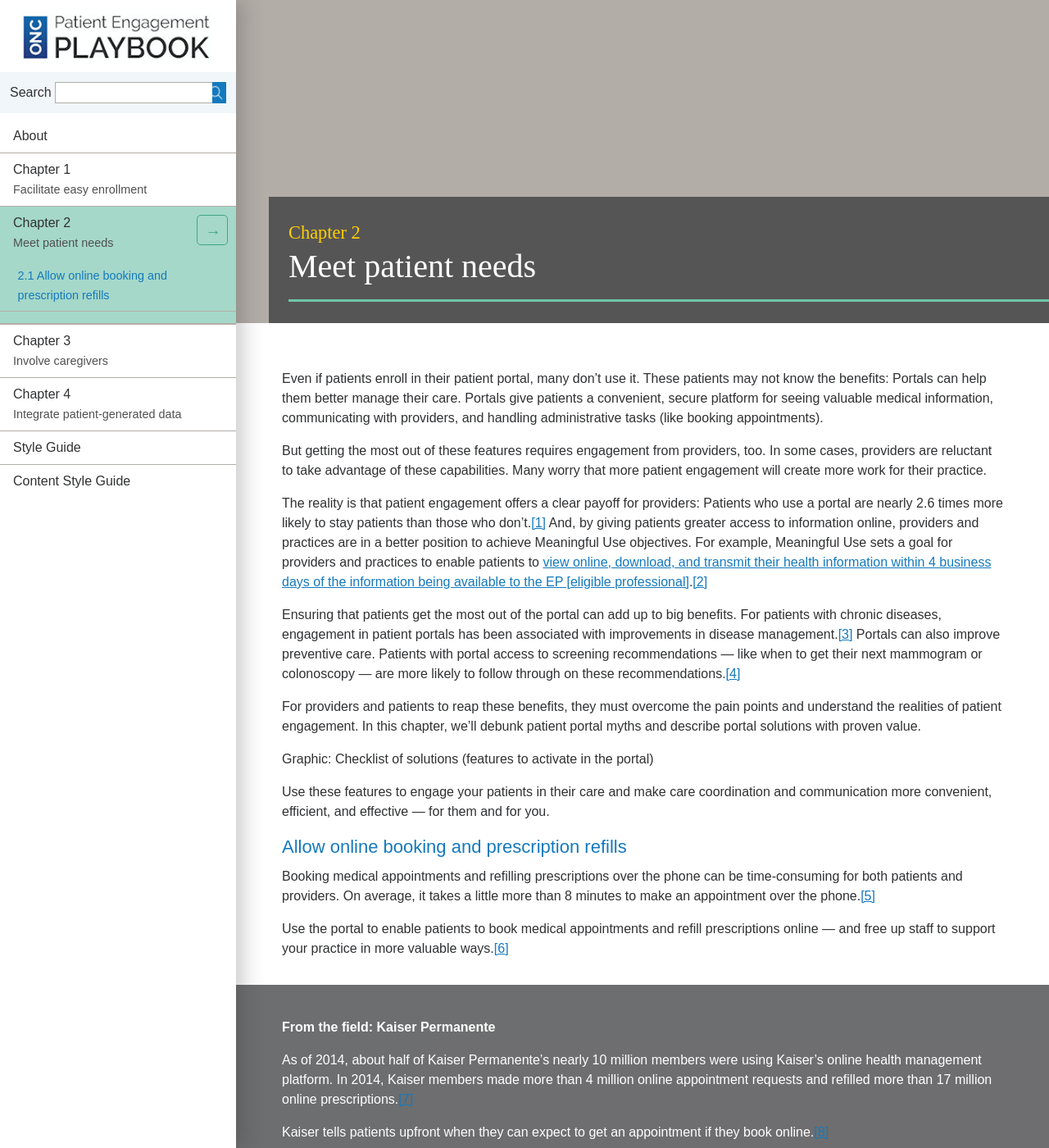
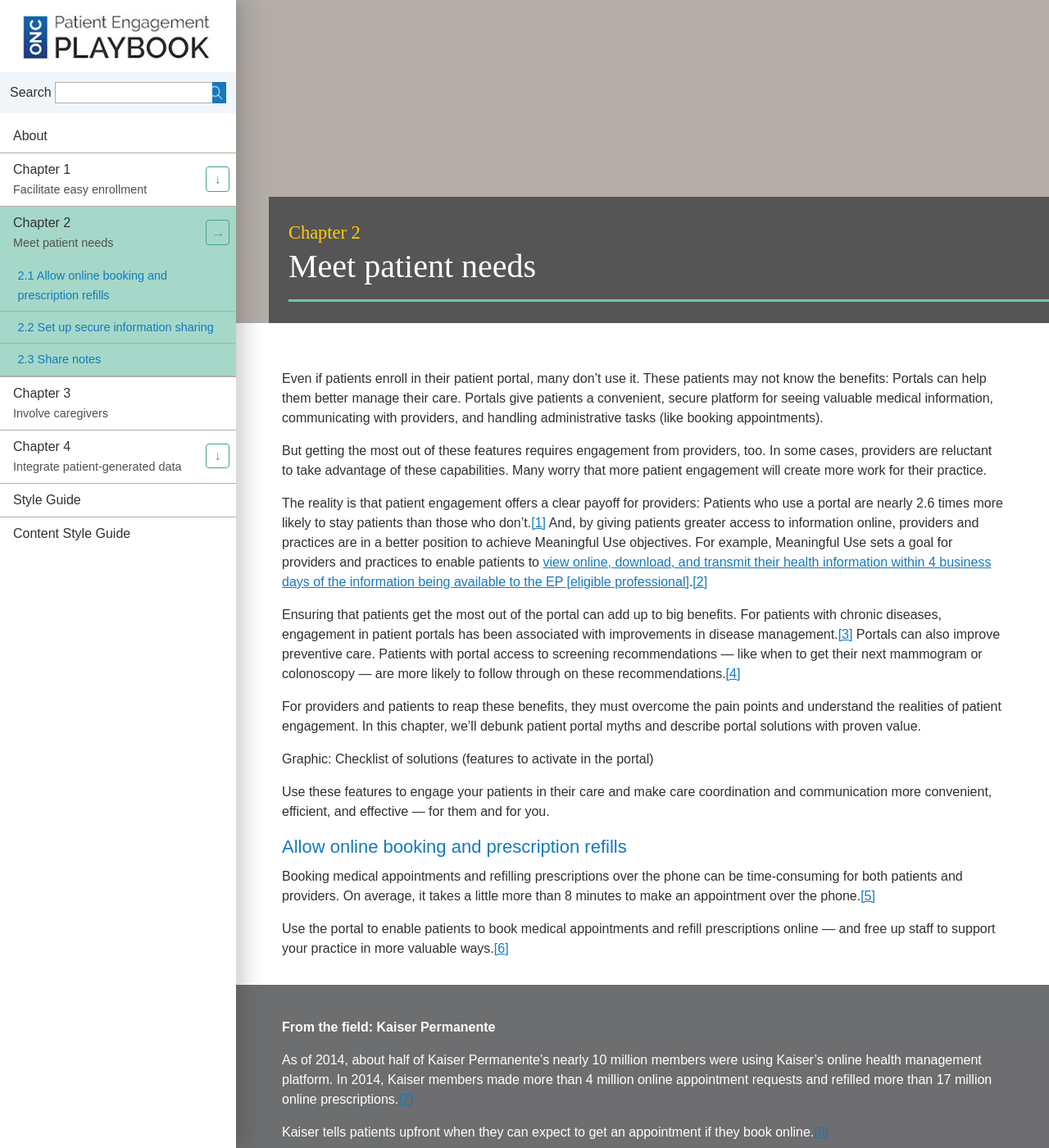
Before and after one commit to SriGovHealth/ONCHITPlaybook, a Jekyll site: the page built from _content/chapter-2.html, in a window 1280 px wide and 1400 px high. Shown: the whole window at 82% size. Built offline with Jekyll 4.4.1, drawn with Linux system fonts in a browser that asks for light colours.

Commit message:
More nav work

```diff
--- a/_data/nav.yml
+++ b/_data/nav.yml
@@ -5,13 +5,26 @@
   subtitle: "Facilitate easy enrollment"
   permalink: "/chapter-1/"
   position: top-level
+  subcategories:
+    - title: "1.1 Develop an opt-out policy"
+      permalink: "/chapter-1/section-1/"
+    - title: "1.2 Register patients in the office"
+      permalink: "/chapter-1/section-2/"
+    - title: "1.3 Train staff to use encouraging language"
+      permalink: "/chapter-1/section-3/"
+    - title: "1.4 Explain the portal’s value"
+      permalink: "/chapter-1/section-4/"
 - title: "Chapter 2"
   subtitle: "Meet patient needs"
   permalink: "/chapter-2/"
   position: top-level
   subcategories:
     - title: "2.1 Allow online booking and prescription refills"
-    - permalink: "/chapter-2/section-1"
+      permalink: "/chapter-2/section-1/"
+    - title: "2.2 Set up secure information sharing"
+      permalink: "/chapter-2/section-2/"
+    - title: "2.3 Share notes"
+      permalink: "/chapter-2/section-3/"
 - title: "Chapter 3"
   subtitle: "Involve caregivers"
   permalink: "/chapter-3/"
@@ -20,6 +33,11 @@
   subtitle: "Integrate patient-generated data"
   permalink: "/chapter-4/"
   position: top-level
+  subcategories:
+    - title: "4.1 Track patient-generated data"
+      permalink: "/chapter-4/section-1/"
+    - title: "4.2 Collect patient family histories"
+      permalink: "/chapter-4/section-2/"
 - title: "Style Guide"
   permalink: "/styleguide/"
   position: top-level
--- a/_sass/_layout.scss
+++ b/_sass/_layout.scss
@@ -56,7 +56,7 @@ nav {
   position: absolute;
   right: .5em;
   text-align: center;
-  top: .5em;
+  top: 1em;
   //width: 2.35em;
 }
 
--- a/_sass/_patterns.scss
+++ b/_sass/_patterns.scss
@@ -334,12 +334,12 @@
 }
 
 .btn-arrow {
-  font-size: 1.2em;
+  font-size: 1em;
   font-weight: 700;
   line-height: 1;
-  padding: .4em .5em;
+  padding: .4em;
   text-align: center;
-  width: 2em;
+  width: 1.8em;
 }
 
 // match base and hover state to avoid
```
